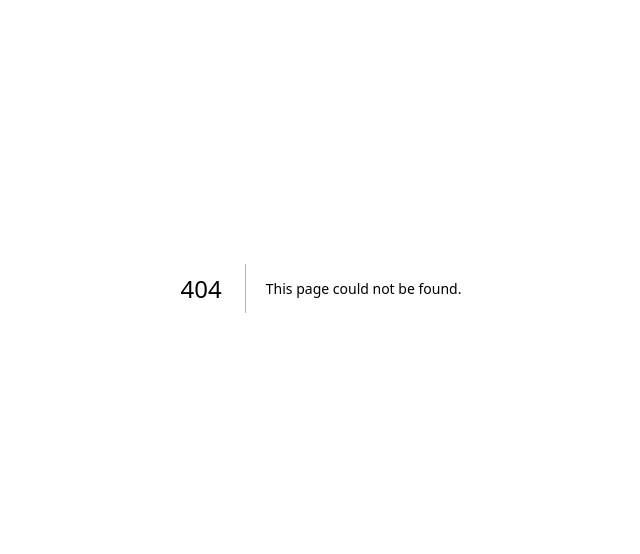
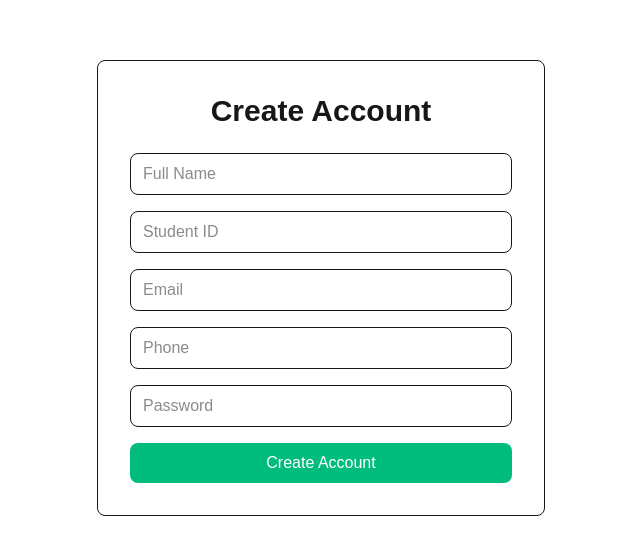
Before and after one commit to sameer890678/library-management-system, a Next.js app: page /signup in a window 1280 px wide. Before the commit this address had no page. Shown: the part 112-666 px from the top of the page, without its empty margins (319-959 px from the left). Built offline with nearby package versions, Linux system fonts and the light colour scheme; no server answers.

Commit message:
Add user signup and pending approval system (work in progress)

```diff
--- a/app/component/AddBookForm.tsx
+++ b/app/component/AddBookForm.tsx
@@ -74,7 +74,7 @@ export default function AddBookForm() {
       <input type="number" placeholder="Available Copies" value={availableCopies}
        onChange={(e) => setAvailableCopies(e.target.value)} />
 
-      <button className="bg-green-700 rounded-md px-4 py-2 hover:bg-green-900 cursor-pointer" onClick={handleAddBook}>Add Book</button>
+      <button className="bg-teal-500 border-black rounded-md px-4 py-2 hover:bg-teal-700 cursor-pointer text-black" onClick={handleAddBook}>Add Book</button>
       <p>{message}</p>
     </div>
   );
--- a/app/component/BookList.tsx
+++ b/app/component/BookList.tsx
@@ -171,7 +171,7 @@ const handleSearch = async () => {
        <select
          value={category}
          onChange={(e) => setCategory(e.target.value)}
-         className="border rounded-lg px-4 py-2 mb-6 ml-2 bg-emerald-200 text-black"
+         className="border rounded-lg px-4 py-2 mb-6 ml-2 bg-emerald-200 text-black cursor-pointer"
        >
          <option value="" className="bg-white text-black">
            All Categories
--- /dev/null
+++ b/app/members/page.tsx
@@ -0,0 +1,18 @@
+import { supabase } from "../../lib/supabase";
+
+export default async function MembersPage() {
+  const { data, error } = await supabase
+    .from("members")
+    .select("*");
+
+  console.log("MEMBERS DATA:", data);
+  console.log("MEMBERS ERROR:", error);
+
+  return (
+    <main className="min-h-screen p-10">
+      <h1 className="text-4xl font-bold mb-6">
+        Library Members
+      </h1>
+    </main>
+  );
+}
--- /dev/null
+++ b/app/signup/page.tsx
@@ -0,0 +1,131 @@
+"use client";
+
+import { useState } from "react";
+import { supabase } from "../../lib/supabase";
+
+export default function SignupPage() {
+  const [name, setName] = useState("");
+  const [studentId, setStudentId] = useState("");
+  const [email, setEmail] = useState("");
+  const [phone, setPhone] = useState("");
+  const [password, setPassword] = useState("");
+
+  const [message, setMessage] = useState("");
+  const [loading, setLoading] = useState(false);
+
+  const handleSignup = async (e: React.FormEvent) => {
+    e.preventDefault();
+
+    setLoading(true);
+    setMessage("");
+
+    const { data, error } = await supabase.auth.signUp({
+      email,
+      password,
+    });
+
+    if (error) {
+      setMessage(error.message);
+      setLoading(false);
+      return;
+    }
+
+    if (!data.user) {
+      setMessage("Account could not be created.");
+      setLoading(false);
+      return;
+    }
+
+    const { error: memberError } = await supabase
+      .from("members")
+      .insert({
+        user_id: data.user.id,
+        name,
+        student_id: studentId,
+        email,
+        phone,
+        status: "pending",
+      });
+
+    if (memberError) {
+      console.log("MEMBER ERROR:", memberError);
+      setMessage("Account created, but member profile could not be created.");
+      setLoading(false);
+      return;
+    }
+
+    setMessage(
+      "Account created successfully! Your account is waiting for admin approval."
+    );
+
+    setLoading(false);
+  };
+
+  return (
+    <main className="min-h-screen flex items-center justify-center p-10">
+      <div className="border rounded-lg p-8 w-full max-w-md">
+        <h1 className="text-3xl font-bold mb-6 text-center">
+          Create Account
+        </h1>
+
+        <form onSubmit={handleSignup}>
+
+         <input
+           type="text"
+           placeholder="Full Name"
+           value={name}
+           onChange={(e) => setName(e.target.value)}
+           className="border rounded-lg px-3 py-2 mb-4 w-full"
+         />
+
+         <input
+           type="text"
+           placeholder="Student ID"
+           value={studentId}
+           onChange={(e) => setStudentId(e.target.value)}
+           className="border rounded-lg px-3 py-2 mb-4 w-full"
+         />
+
+         <input
+           type="email"
+           placeholder="Email"
+           value={email}
+           onChange={(e) => setEmail(e.target.value)}
+           className="border rounded-lg px-3 py-2 mb-4 w-full"
+         />
+
+         <input
+           type="text"
+           placeholder="Phone"
+           value={phone}
+           onChange={(e) => setPhone(e.target.value)}
+           className="border rounded-lg px-3 py-2 mb-4 w-full"
+         />
+
+         <input
+           type="password"
+           placeholder="Password"
+           value={password}
+           onChange={(e) => setPassword(e.target.value)}
+           className="border rounded-lg px-3 py-2 mb-4 w-full"
+         />
+
+         <button
+           type="submit"
+           disabled={loading}
+           className="bg-emerald-500 text-white px-4 py-2 rounded-lg hover:bg-emerald-700 w-full cursor-pointer disabled:opacity-50"
+         >
+           {loading ? "Creating Account..." : "Create Account"}
+         </button>
+        </form>
+
+        {message && (
+          <p className="mt-4 text-center">
+            {message}
+          </p>
+         )}
+
+      </div>
+    </main>
+  );
+}
```
